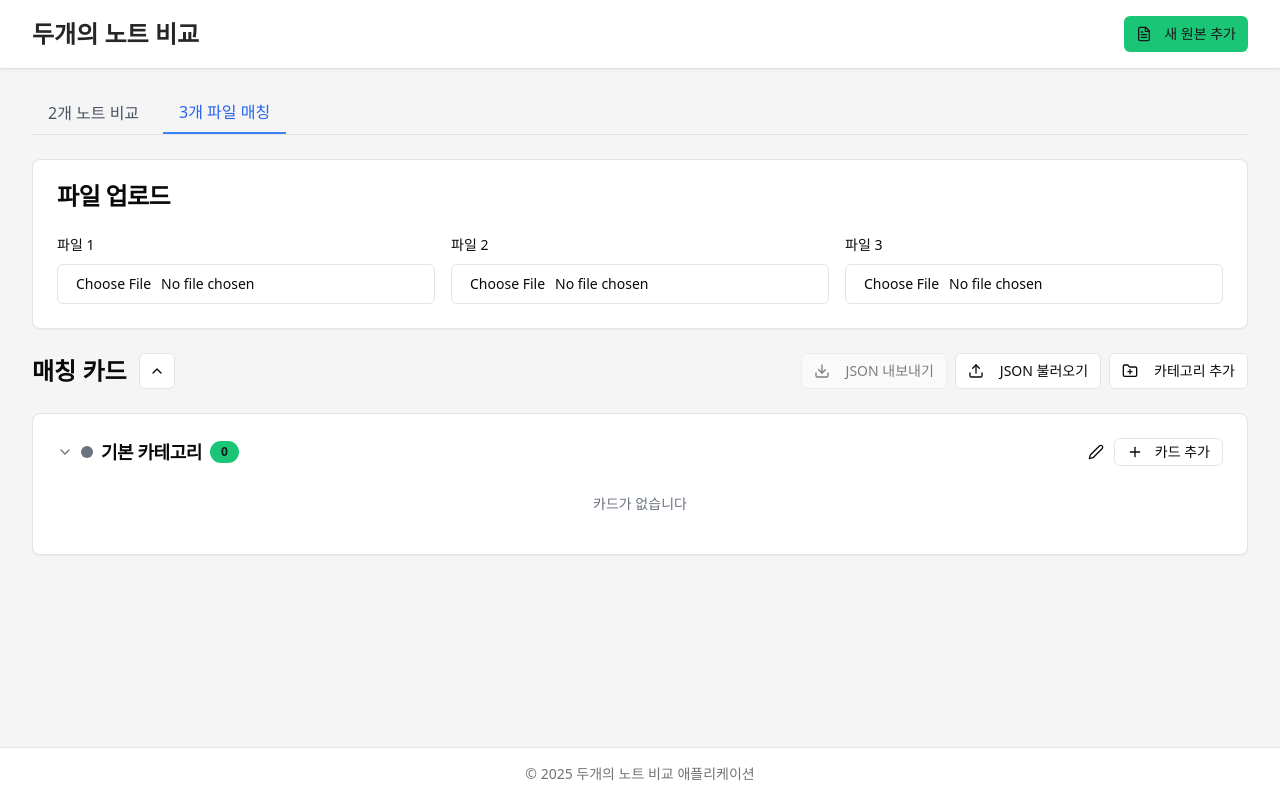
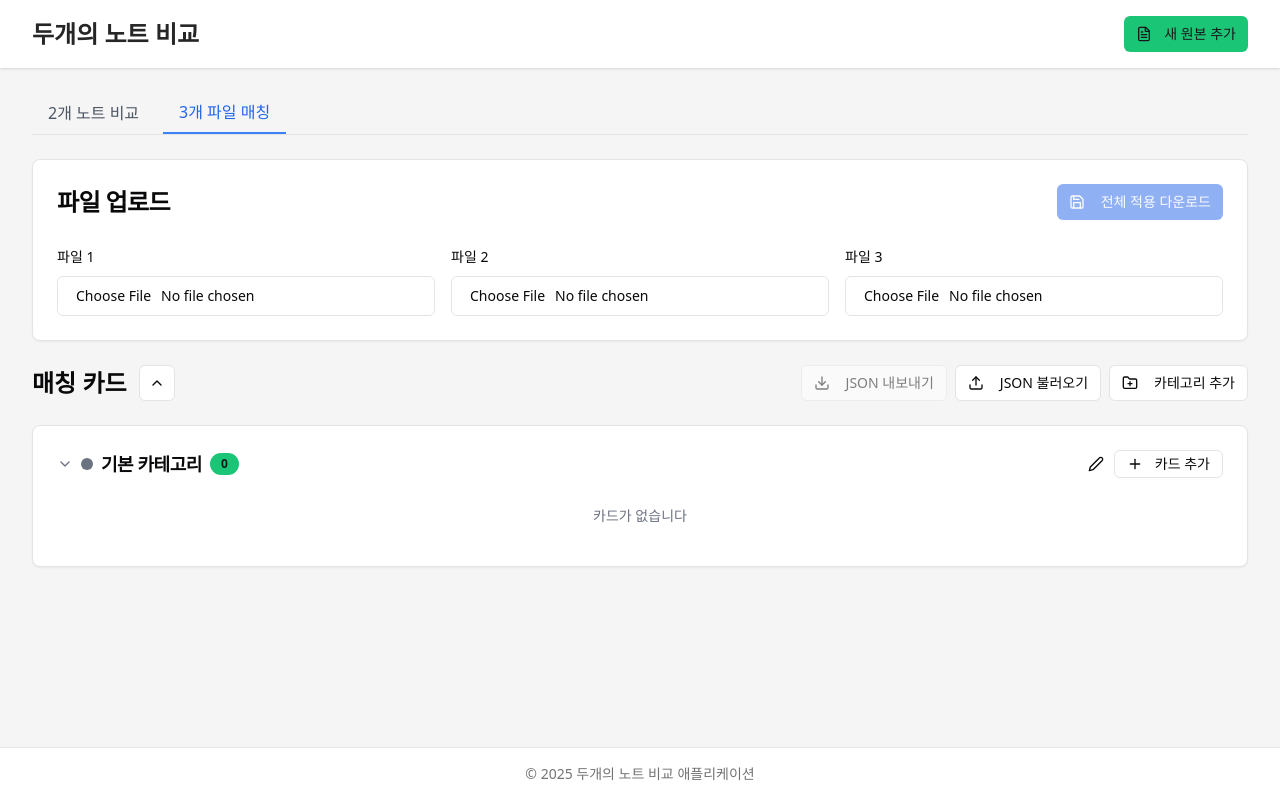
Before and after one commit to dreamsee/folder, a React (Vite) app in the folder client/: page / in a window 1280 px wide. Both pictures are taken after a click on the button "3개 파일 매칭". Built offline with nearby package versions, Linux system fonts and the light colour scheme.

Commit message:
협업 대응: JSON 불러올 때 현재 파일 내용으로 originalContent 갱신 + 전체 적용 다운로드 기능 추가

```diff
--- a/client/src/components/MultiFileCardManager.tsx
+++ b/client/src/components/MultiFileCardManager.tsx
@@ -657,6 +657,66 @@ export default function MultiFileCardManager() {
     a.download = file.name;
     a.click();
     URL.revokeObjectURL(url);
+  };
+
+  // 전체 적용 및 다운로드
+  const handleApplyAllAndDownload = () => {
+    if (cards.length === 0) {
+      toast({
+        title: "카드가 없습니다",
+        description: "적용할 카드가 없습니다",
+        variant: "destructive"
+      });
+      return;
+    }
+
+    // 1. 모든 카드의 수정사항을 파일에 적용
+    let updatedFiles = [...files];
+    const updatedCards: MatchCard[] = [];
+
+    cards.forEach(card => {
+      // 각 카드를 파일에 적용
+      updatedFiles = 카드를파일에적용하기(card, updatedFiles);
+
+      // 카드의 originalContent를 modifiedContent로 업데이트
+      const updatedCard = {
+        ...card,
+        matches: card.matches.map(match => ({
+          ...match,
+          originalContent: match.modifiedContent
+        })),
+        fields: card.fields?.map(field => ({
+          ...field,
+          originalValue: field.modifiedValue
+        }))
+      };
+
+      updatedCards.push(updatedCard);
+      카드수정하기(updatedCard.id, updatedCard);
+    });
+
+    // 2. 파일 상태 업데이트 및 저장
+    setFiles(updatedFiles);
+    setCards(updatedCards);
+    파일저장하기(updatedFiles);
+
+    // 3. 모든 파일 다운로드
+    updatedFiles.forEach((file, index) => {
+      setTimeout(() => {
+        const blob = new Blob([file.content], { type: 'text/plain' });
+        const url = URL.createObjectURL(blob);
+        const a = document.createElement('a');
+        a.href = url;
+        a.download = file.name;
+        a.click();
+        URL.revokeObjectURL(url);
+      }, index * 300); // 각 파일마다 300ms 간격으로 다운로드
+    });
+
+    toast({
+      title: "전체 적용 완료",
+      description: `${cards.length}개 카드의 변경사항이 적용되었고, ${updatedFiles.length}개 파일이 다운로드됩니다`
+    });
   };
 
   // 카테고리 접기/펼치기
@@ -771,28 +831,62 @@ export default function MultiFileCardManager() {
 
       // 2. 카드 완전 교체 (기존 카드 삭제, JSON의 카드만 사용)
       const importedCardsList: MatchCard[] = importedCards.map((mod: any) => {
-        // matches의 fileIndex를 현재 로드된 파일명으로 재매핑
+        // matches의 fileIndex를 현재 로드된 파일명으로 재매핑 + 현재 파일 내용으로 originalContent 갱신
         const remappedMatches = (mod.matches || []).map((match: any) => {
           const currentFile = files.find(f => f.name === match.fileName);
+          const fileIndex = currentFile?.index ?? match.fileIndex;
+
+          // 현재 파일에서 실제 내용 가져오기 (협업 대응)
+          let actualContent = match.originalContent; // 기본값
+          if (currentFile && match.lineNumber > 0 && match.lineNumber <= currentFile.lines.length) {
+            actualContent = currentFile.lines[match.lineNumber - 1]?.replace(/[\r\n]+$/, '') || match.originalContent;
+          }
+
           return {
-            fileIndex: currentFile?.index ?? match.fileIndex,
+            fileIndex: fileIndex,
             lineNumber: match.lineNumber,
-            originalContent: match.originalContent,
+            originalContent: actualContent,  // 현재 파일의 실제 내용으로 갱신
             modifiedContent: match.modifiedContent
           };
         });
 
-        // fields의 fileIndex도 재매핑
+        // fields의 fileIndex도 재매핑 + 현재 파일 내용으로 originalValue 갱신
         const remappedFields = mod.fields?.map((field: any) => {
           const currentFile = files.find(f => f.name === field.fileName);
+          const fileIndex = currentFile?.index ?? field.fileIndex;
+
+          // 현재 파일에서 실제 내용 가져오기 (협업 대응)
+          let actualValue = field.originalValue; // 기본값
+          if (currentFile && field.lineNumber > 0 && field.lineNumber <= currentFile.lines.length) {
+            const lineContent = currentFile.lines[field.lineNumber - 1]?.replace(/[\r\n]+$/, '');
+            if (lineContent) {
+              // 테이블 모드인 경우 파싱하여 해당 필드의 값 추출
+              if (mod.isTableMode) {
+                const parsed = 모든필드파싱하기(
+                  [lineContent],
+                  labelStartDelim,
+                  labelEndDelim,
+                  valueStartDelim,
+                  valueEndDelims
+                );
+                const matchingField = parsed.find((p: any) => p.label === field.label);
+                if (matchingField) {
+                  actualValue = matchingField.value;
+                }
+              } else {
+                actualValue = lineContent;
+              }
+            }
+          }
+
           return {
             id: field.id,
             label: field.label,
-            originalValue: field.originalValue,
+            originalValue: actualValue,  // 현재 파일의 실제 내용으로 갱신
             modifiedValue: field.modifiedValue,
-            fileIndex: currentFile?.index ?? field.fileIndex,
+            fileIndex: fileIndex,
             lineNumber: field.lineNumber,
-            isNumeric: /^-?\d+\.?\d*%?$/.test(field.originalValue)
+            isNumeric: /^-?\d+\.?\d*%?$/.test(actualValue)
           };
         });
 
@@ -951,7 +1045,18 @@ export default function MultiFileCardManager() {
       {/* 파일 업로드 섹션 */}
       <Card>
         <CardHeader>
-          <CardTitle>파일 업로드</CardTitle>
+          <div className="flex items-center justify-between">
+            <CardTitle>파일 업로드</CardTitle>
+            <Button
+              onClick={handleApplyAllAndDownload}
+              variant="default"
+              size="sm"
+              disabled={files.length === 0 || cards.length === 0}
+            >
+              <Save className="h-4 w-4 mr-2" />
+              전체 적용 다운로드
+            </Button>
+          </div>
         </CardHeader>
         <CardContent>
           <div className="grid grid-cols-1 md:grid-cols-3 gap-4">
```
